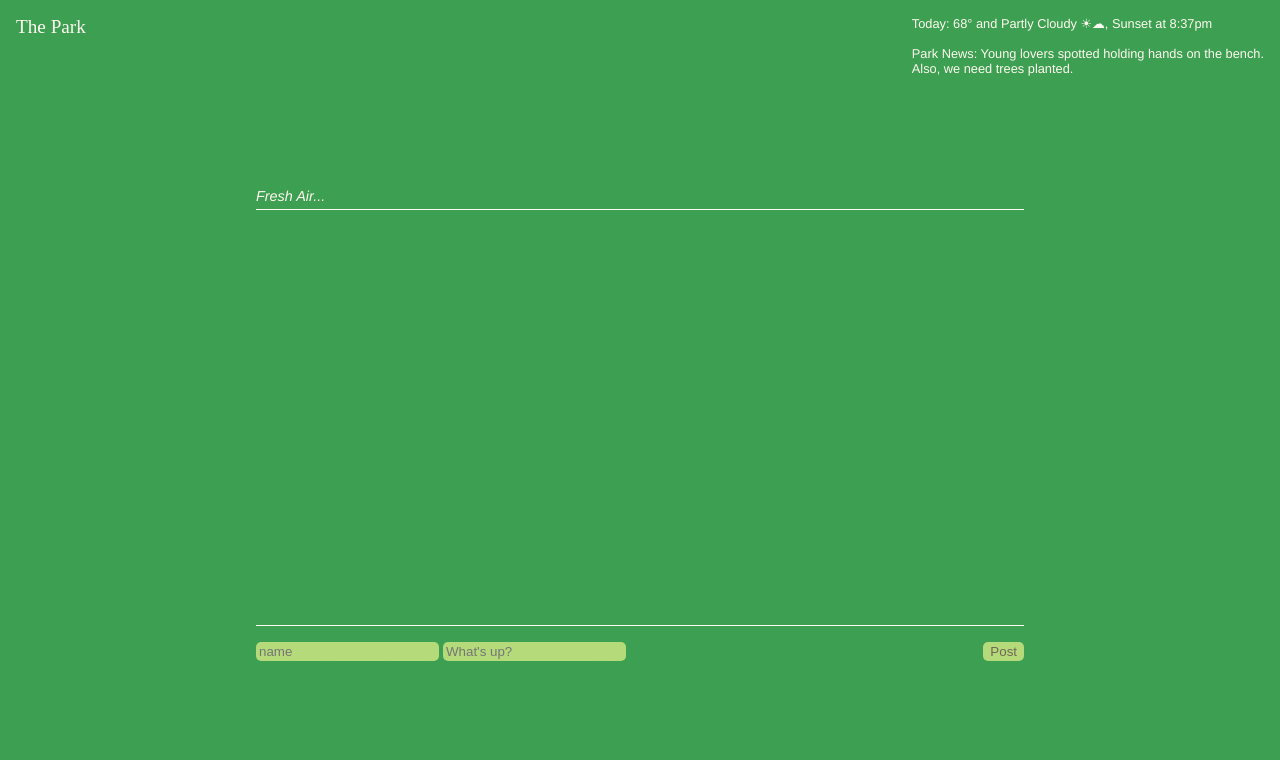
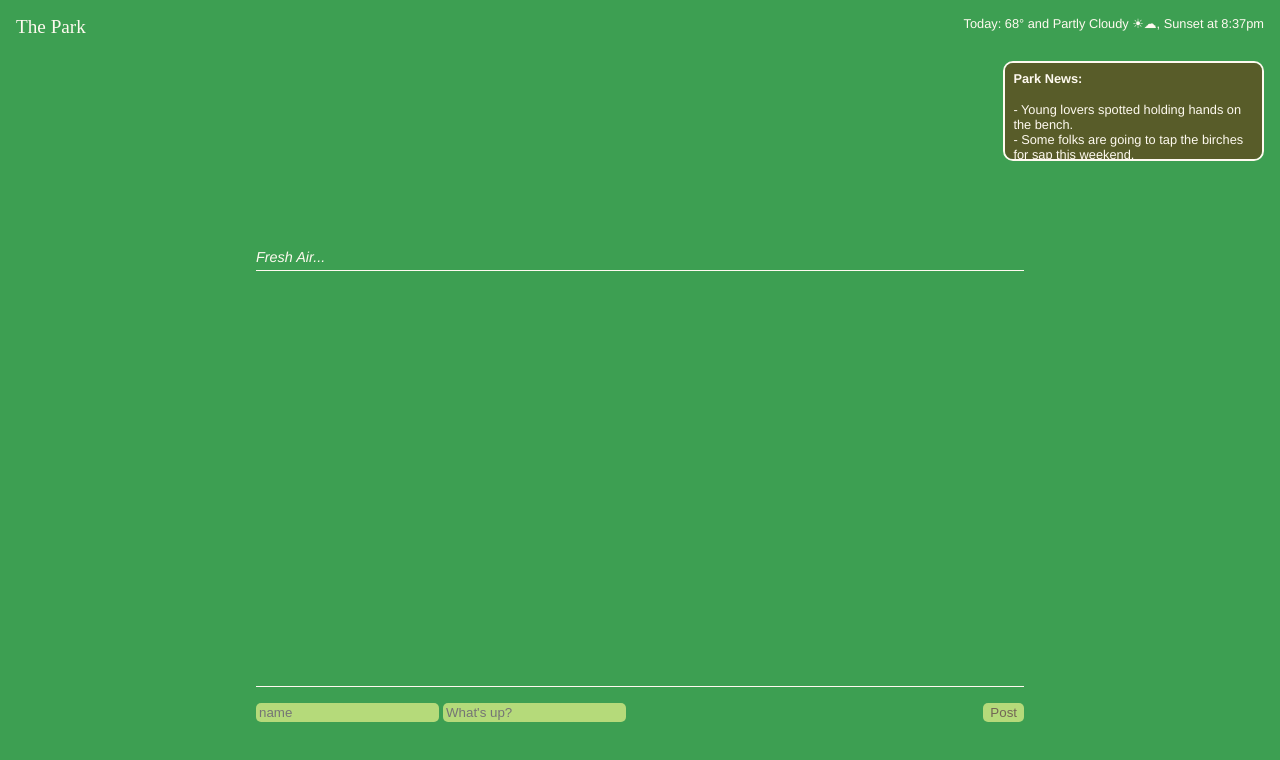
Before and after one commit to clemhepburn/the-park, a website with bundled scripts: page fe/index.html in a window 1280 px wide. Built offline with nearby package versions, Linux system fonts and the light colour scheme; no server answers.

Commit message:
add news box

```diff
--- a/fe/index.html
+++ b/fe/index.html
@@ -14,11 +14,17 @@
 <body>
   <header>
     <span class="birch-header">The Park</span>
-    <span class="weather">
-      <span>Today: 68° and Partly Cloudy ☀☁, Sunset at 8:37pm</span>
-      <span>&nbsp;</span>
-      <span>Park News: Young lovers spotted holding hands on the bench.<br>Also, we need trees planted.</span>
-  </span>
+    <div class="weather">
+      <span class="today">Today: 68° and Partly Cloudy ☀☁, Sunset at 8:37pm</span>
+      <div class="news">
+        <div class="news-header">Park News:</div>
+        <div class="park-updates">
+          <span class="update">- Young lovers spotted holding hands on the bench.</span>
+          <span class="update">- Some folks are going to tap the birches for sap this weekend.</span>
+          <span class="update">- A new park bench is being installed.</span>
+          <span class="update">- We are working on making it so you can help us plant some trees.</span>
+        </div>
+    </div>
   </header>
 
   <main>
@@ -35,7 +41,7 @@
           <button>Post</button>
         </form>
       </div>
-
+      </div>
     </div>
   </main>
 
--- a/fe/style.css
+++ b/fe/style.css
@@ -2,7 +2,6 @@ body {
   background-color: rgb(61, 159, 82);
   color: floralwhite;
   font-family: 'Helvetica', sans-serif;
-  height: 95vh;
   box-sizing: border-box;
   margin: 0;
 }
@@ -23,6 +22,30 @@ header {
   font-size: 0.8rem;
   display: flex;
   flex-direction: column;
+  align-items: flex-end;
+}
+
+.news {
+  display: flex;
+  flex-direction: column;
+  background-color: rgb(96, 76, 32, 0.8);
+  border-radius: 10px;
+  width: 60%;
+  height: 40%;
+  overflow: scroll;
+  padding: 0.5rem;
+  border: 2px solid floralwhite;
+  margin-top: 30px;
+}
+
+.news-header {
+  font-weight: bold;
+}
+
+.park-updates {
+  display: flex;
+  flex-direction: column;
+  padding-top: 1rem;
 }
 
 .birch-header, .weather, .chat {
@@ -34,9 +57,8 @@ header {
   display: flex;
   flex-direction: column;
   align-items: center;
-  padding-top: 10vh;
+  /* padding-top: 10vh; */
   width: 100%;
-  height: 100%;
 }
 
 .chat {
```
